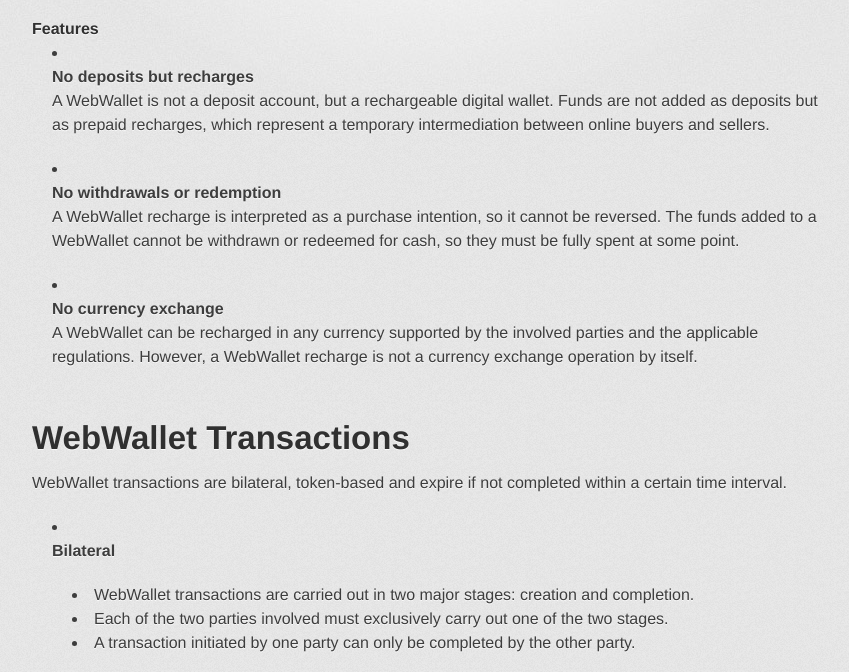
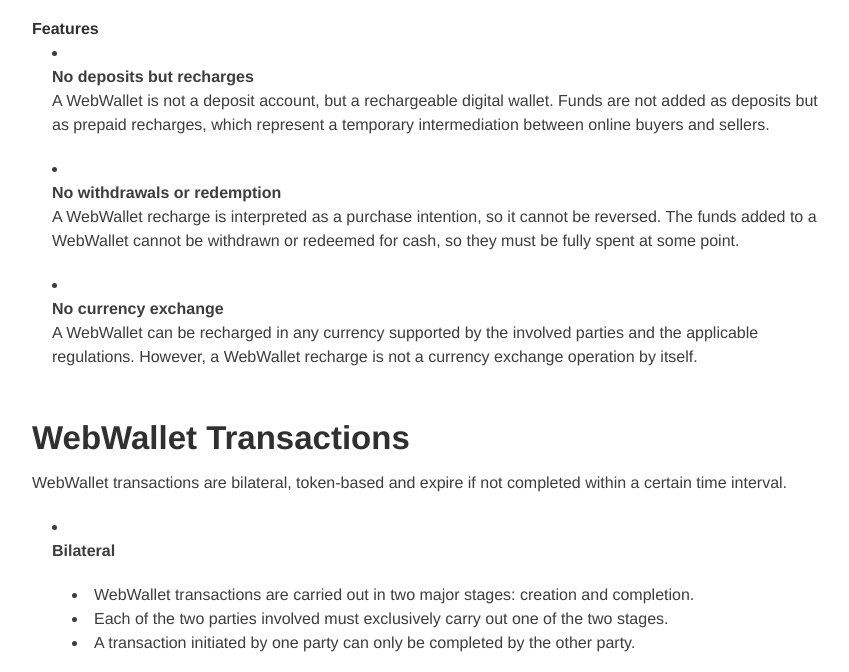
Before and after one commit to playbanq/WebWalletAPI, a plain HTML site: page index.html in a window 1280 px wide. Shown: the part 474-1146 px from the top of the page, without its empty margins (208-1057 px from the left). Drawn offline with Linux system fonts and the light colour scheme.

Commit message:
Modified CSS

```diff
--- a/stylesheets/stylesheet.css
+++ b/stylesheets/stylesheet.css
@@ -50,7 +50,7 @@ table {
 body {
   font-size: 1em;
   line-height: 1.5;
-  background: #e7e7e7 url(../images/body-bg.png) 0 0 repeat;
+  background: #fff;
   font-family: 'Helvetica Neue', Helvetica, Arial, serif;
   text-shadow: 0 1px 0 rgba(255, 255, 255, 0.8);
   color: #3d3d3d;
@@ -85,7 +85,7 @@ header h2 {
 }
 
 #container {
-  background: transparent url(../images/highlight-bg.jpg) 50% 0 no-repeat;
+  background: transparent;
   min-height: 595px;
 }
 
```
